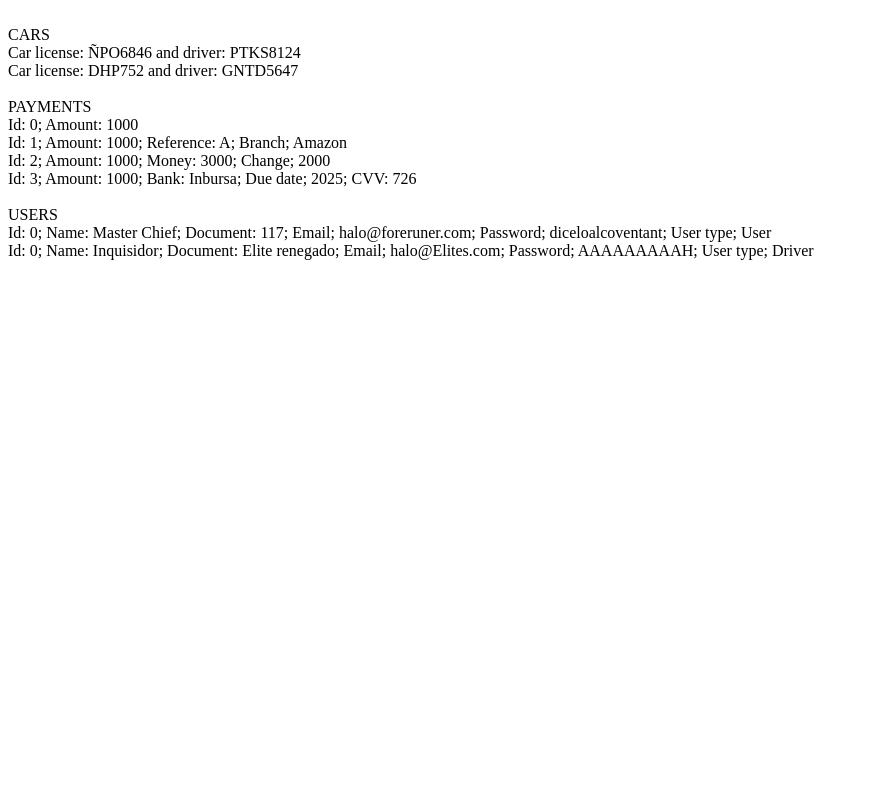
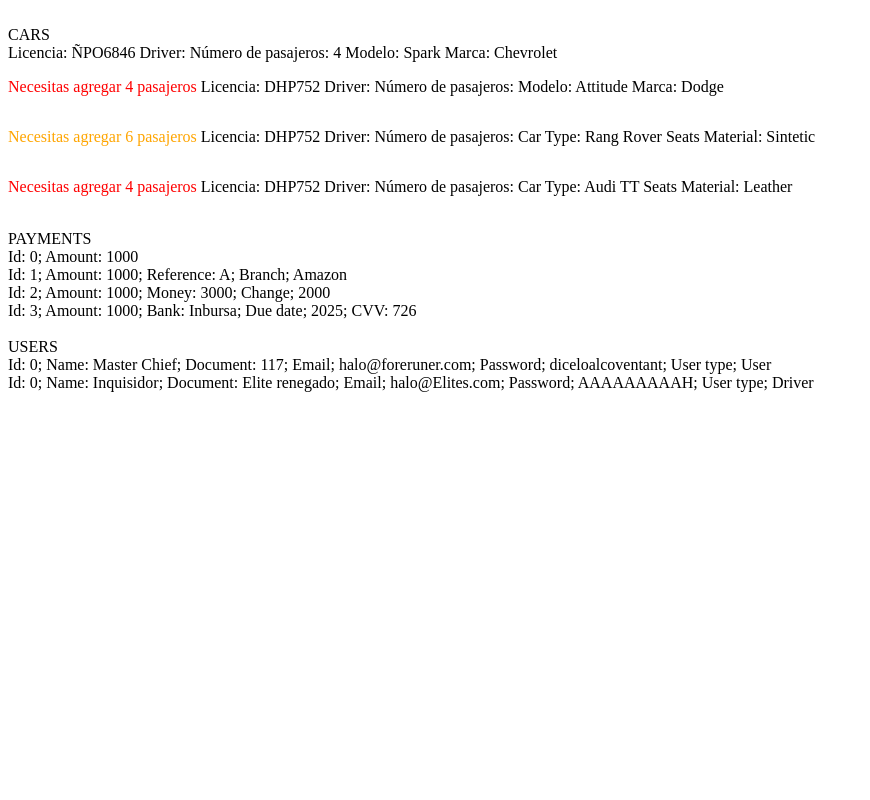
Before and after one commit to nestorrig/Platzi-CursoPOOUber, a PHP site: page / in a window 1280 px wide. Shown: the whole page, without its empty margins (0-870 px from the left). Run offline with PHP 8.4, Linux system fonts and the light colour scheme.

Commit message:
Clase 34: Generando polimorfismo en PHP

```diff
--- a/PHP/car.php
+++ b/PHP/car.php
@@ -3,13 +3,31 @@
     public $id;
     public $license;
     public $driver;
-    public $passenger;
+    protected $passenger;
 
     public function __construct($license, $driver){
         $this->license = $license;
-        $this->driver = new Account($driver->id, $driver->name,$driver->document, $driver->email, $driver->password, $driver->userType);
+        $this->driver = $driver;
     }
     public function PrintDataCar(){
-        echo "Car license: $this->license and driver: {$this->driver->name} <br/>";
+        echo "
+        Licencia: $this->license
+        Driver: {$this->driver->name}
+        Número de pasajeros: $this->passenger
+        ";
+    }
+
+    public function getPassenger() {
+        return $this->passenger;
+    }
+    public function setPassenger($passenger) {
+
+        if ($passenger == 4) {
+            $this->passenger = $passenger;
+        }
+        else {
+            echo "<p style='color: red; display: inline-block'>Necesitas agregar 4 pasajeros </p> ";
+        }
+
     }
 }
--- a/PHP/index.php
+++ b/PHP/index.php
@@ -2,6 +2,8 @@
 require_once('car.php');
 require_once('uberX.php');
 require_once('uberPool.php');
+require_once('uberVan.php');
+require_once('uberBlack.php');
 
 require_once('account.php');
 require_once('User.php');
@@ -13,10 +15,18 @@
 require_once('card.php');
 
 echo "<br/> CARS <br/>";
-$uberX = new UberX("ÑPO6846", new Account("Nestor Rios", "PTKS8124", 0, 0, 0, 0), "Chevrolet", "Spark");
+$uberX = new UberX("ÑPO6846", "Nestor Rios", "Chevrolet", "Spark");
+$uberX->setPassenger(4);
 $uberX->printDataCar();
-$uberPool = new UberPool("DHP752", new Account("Carlos Martinez", "GNTD5647", 0, 0, 0, 0), "Dodge", "Attitude");
+$uberPool = new UberPool("DHP752", "Carlos Martinez", "Dodge", "Attitude");
+$uberPool->setPassenger(3);
 $uberPool->printDataCar();
+$uberVan = new UberVan("DHP752", "Gabriel Martinez", "Rang Rover", "Sintetic");
+$uberVan->setPassenger(5);
+$uberVan->printDataCar();
+$uberBlack = new UberBlack("DHP752", "Gabriel Martinez", "Audi TT", "Leather");
+$uberBlack->setPassenger(5);
+$uberBlack->printDataCar();
 echo "<br/> PAYMENTS <br/>";
 $payment0 = new Payment(0, 1000);
 $payment0->PrintDataPayment();
--- a/PHP/uberBlack.php
+++ b/PHP/uberBlack.php
@@ -9,4 +9,11 @@
         $this->typerCarAccepted = $typerCarAccepted;
         $this->seatsMaterial = $seatsMaterial;
     }
+    public function PrintDataCar(){
+        parent::PrintDataCar();
+        echo"
+        Car Type: $this->typerCarAccepted
+        Seats Material: $this->seatsMaterial
+        <br>";
+    }
 }
--- a/PHP/uberPool.php
+++ b/PHP/uberPool.php
@@ -9,4 +9,11 @@
         $this->brand = $brand;
         $this->model = $model;
     }
+    public function PrintDataCar(){
+        parent::PrintDataCar();
+        echo"
+        Modelo: $this->model
+        Marca: $this->brand
+        <br>";
+    }
 }
--- a/PHP/uberVan.php
+++ b/PHP/uberVan.php
@@ -9,4 +9,22 @@
         $this->typerCarAccepted = $typerCarAccepted;
         $this->seatsMaterial = $seatsMaterial;
     }
+    public function PrintDataCar(){
+        parent::PrintDataCar();
+        echo"
+        Car Type: $this->typerCarAccepted
+        Seats Material: $this->seatsMaterial
+        <br>";
+    }
+
+    public function setPassenger($passenger) {
+
+        if ($passenger == 6) {
+            $this->passenger = $passenger;
+        }
+        else {
+            echo "<p style='color: orange; display: inline-block'>Necesitas agregar 6 pasajeros </p>  ";
+        }
+
+    }
 }
--- a/PHP/uberX.php
+++ b/PHP/uberX.php
@@ -9,4 +9,11 @@
         $this->brand = $brand;
         $this->model = $model;
     }
+    public function PrintDataCar(){
+        parent::PrintDataCar();
+        echo"
+        Modelo: $this->model
+        Marca: $this->brand
+        <br>";
+    }
 }
```
